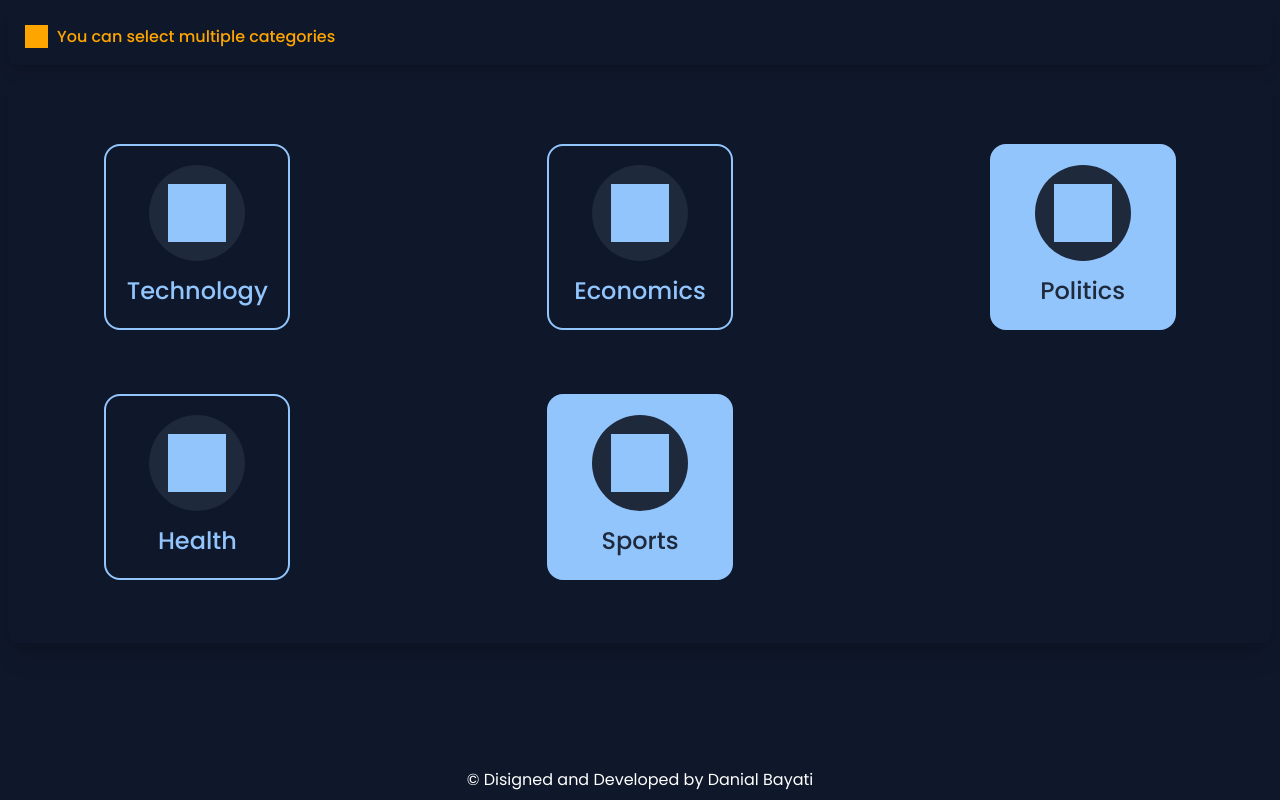
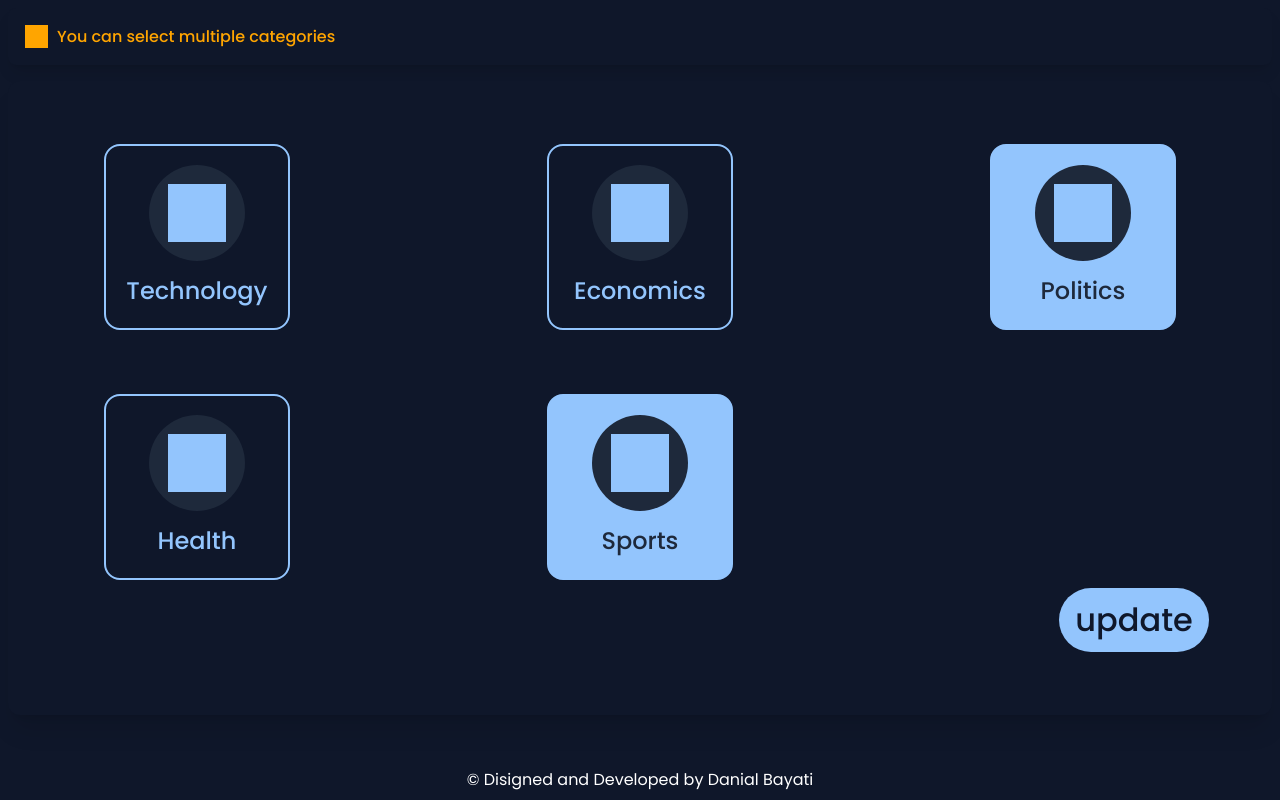
Before and after one commit to DtechB/web-news, a Nuxt app in the folder frontend/: page /categories in a window 1280 px wide. Built offline with nearby package versions, Linux system fonts and the light colour scheme; no server answers; grey boxes are pictures that could not be loaded.

Commit message:
Handle menu buttons and logout user

```diff
--- a/frontend/components/Layout/TheHeader.vue
+++ b/frontend/components/Layout/TheHeader.vue
@@ -30,22 +30,22 @@
               class="overflow-hidden rounded-lg shadow-lg ring-1 ring-black ring-opacity-5"
             >
               <ul class="relative bg-slate-900 p-3">
-                <li>
+                <li @click="navigateTo('/news/add')">
                   <BaseIcon name="plus" size="24px" class="mr-2" />
                   Add new post
                 </li>
                 <hr class="my-1 bg-slate-800 text-slate-800" />
-                <li>
+                <li @click="navigateTo('/news')">
                   <BaseIcon name="list" size="24px" class="mr-2" />
                   List of my news
                 </li>
                 <hr class="my-1 bg-slate-800 text-slate-800" />
-                <li>
+                <li @click="navigateTo('/categories')">
                   <BaseIcon name="edit" size="24px" class="mr-2" />
                   Edit category
                 </li>
                 <hr class="my-1 bg-slate-800 text-slate-800" />
-                <li class="text-red-500">
+                <li @click="logout" class="text-red-500">
                   <BaseIcon
                     name="logout"
                     size="24px"
@@ -63,6 +63,14 @@
   </div>
 </template>
 
-<script setup>
+<script setup lang="ts">
 import { Popover, PopoverButton, PopoverPanel } from "@headlessui/vue";
+
+import { useUser } from "@/stores/user";
+
+const user = useUser();
+
+const logout = () => {
+  user.logout();
+};
 </script>
--- a/frontend/pages/categories.vue
+++ b/frontend/pages/categories.vue
@@ -1,17 +1,16 @@
 <template>
-  <div class="p-2">
+  <div class="p-2 animate__animated animate__fadeIn">
     <div class="bg-slate-900 p-4 rounded-lg flex items-center mb-4 shadow-lg">
       <BaseIcon name="hint" color="orange" size="25px" />
       <h6 class="ml-2 text-orange">You can select multiple categories</h6>
     </div>
-    <div
-      class="grid grid-cols-6 gap-16 justify-items-center bg-slate-900 rounded-xl py-[5%] shadow-xl"
-    >
+    <div class="bg-slate-900 rounded-xl py-[5%] shadow-xl">
+      <div class="grid grid-cols-6 gap-16 justify-items-center">
         <div
           v-for="item in categories"
           :key="item.id"
           :class="{ 'bg-blue-300': item.active }"
-        class="aspect-square col-span-3 md:col-span-2 flex flex-col items-center rounded-2xl border-2 border-blue-300 p-[5%] shadow-blue-300 hover:shadow-md hover:scale-95 hover:shadow-blue-300 transition-all duration-200 md:cursor-pointer"
+          class="aspect-square col-span-3 md:col-span-2 flex flex-col items-center rounded-2xl border-2 border-blue-300 p-[5%] shadow-blue-300 hover:shadow-md hover:scale-95 hover:shadow-blue-300 transition-all duration-200 md:cursor-pointer animate__animated animate__pulse"
           @click="item.active = !item.active"
         >
           <div
@@ -24,6 +23,10 @@
           </h4>
         </div>
       </div>
+      <div class="mt-2 flex justify-end px-[5%]">
+        <BaseButton text="update" />
+      </div>
+    </div>
   </div>
 </template>
 
@@ -31,9 +34,9 @@
 import type { Ref } from "vue";
 definePageMeta({
   layout: "default-layout",
+  middleware: "auth",
 });
 
-const active: Ref<boolean> = ref(true);
 const categories = ref([
   { id: 1, name: "Technology", iconName: "technology", active: false },
   { id: 2, name: "Economics", iconName: "economics", active: false },
--- a/frontend/pages/index.vue
+++ b/frontend/pages/index.vue
@@ -12,5 +12,6 @@
 <script setup lang="ts">
 definePageMeta({
   layout: "default-layout",
+  middleware: "auth",
 });
 </script>
--- /dev/null
+++ b/frontend/pages/news/add.vue
@@ -0,0 +1,10 @@
+<template>
+  <div>Add New post</div>
+</template>
+
+<script setup lang="ts">
+definePageMeta({
+  layout: "default-layout",
+  middleware: "auth",
+});
+</script>
--- a/frontend/pages/news/index.vue
+++ b/frontend/pages/news/index.vue
@@ -12,5 +12,6 @@
 <script setup lang="ts">
 definePageMeta({
   layout: "default-layout",
+  middleware: "auth",
 });
 </script>
```
Lines whose indentation alone changed are shown as unchanged.
